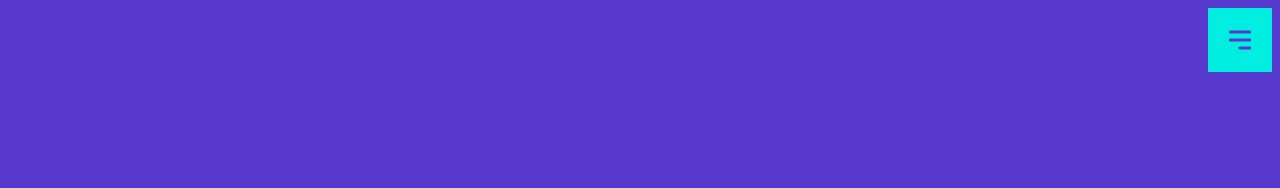
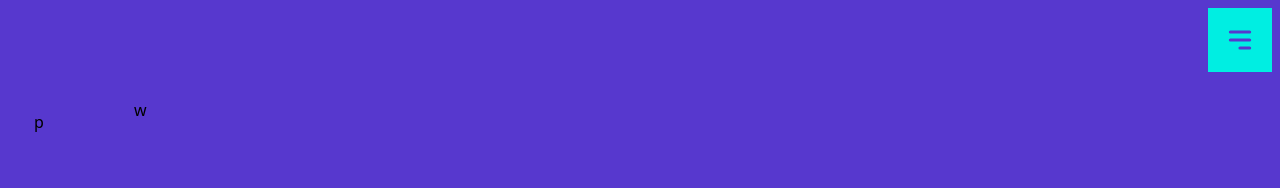
Before and after one commit to JVRasa/portfolio, a React (Create React App) app: page / in a window 1280 px wide. Shown: the top 188 px of the page. Built offline with nearby package versions, Linux system fonts and the light colour scheme.

Commit message:
created paralax effect, need to add pictures now

```diff
--- a/src/routes/Home.js
+++ b/src/routes/Home.js
@@ -1,4 +1,5 @@
-import React, { useContext, useState, useRef } from 'react';
+/* eslint-disable object-curly-newline */
+import React, { useContext, useState, useRef, useEffect } from 'react';
 import { ToastContainer, toast } from 'react-toastify';
 import ModalContext from '../contexts/ModalContext';
 
@@ -67,6 +68,49 @@ function Home() {
       );
   };
 
+  const [mousePosition, setMousePosition] = useState({
+    x: null,
+    y: null,
+  });
+
+  useEffect(() => {
+    function handle(e) {
+      setMousePosition({
+        x: e.clientX,
+        y: e.clientY,
+      });
+    }
+    window.addEventListener('mousemove', handle);
+
+    return () => window.removeEventListener('mousemove', handle);
+  });
+
+  const { x, y } = mousePosition;
+
+  const objects = [
+    {
+      top: 110,
+      left: 34,
+      name: 'p',
+    },
+    {
+      top: 98,
+      left: 134,
+      name: 'w',
+    },
+  ];
+
+  const xLeft = (x * 5) / 100;
+  const yTop = (y * 5) / 100;
+
+  // const style = {
+  //   position: 'absolute',
+  //   top: 110,
+  //   left: 110,
+  //   transform: `translate(${xLeft}px, ${yTop}px)`,
+  // };
+
+  console.log(x, y);
   return (
     <>
       <section id="home" className="h-screen md:flex">
@@ -101,6 +145,19 @@ function Home() {
             />
           </a>
         </div>
+        {objects.map((object) => (
+          <div
+            style={{
+              position: 'absolute',
+              top: object.top,
+              left: object.left,
+              transform: `translate(${xLeft}px, ${yTop}px)`,
+              transitionTimingFunction: 'ease-in-out',
+            }}
+          >
+            {object.name}
+          </div>
+        ))}
       </section>
       <section id="projets" className="bg-white-w py-6 h-full md:py-16">
         <h1 className="pb-6 text-acid-w text-5xl font-bold text-center">
```
